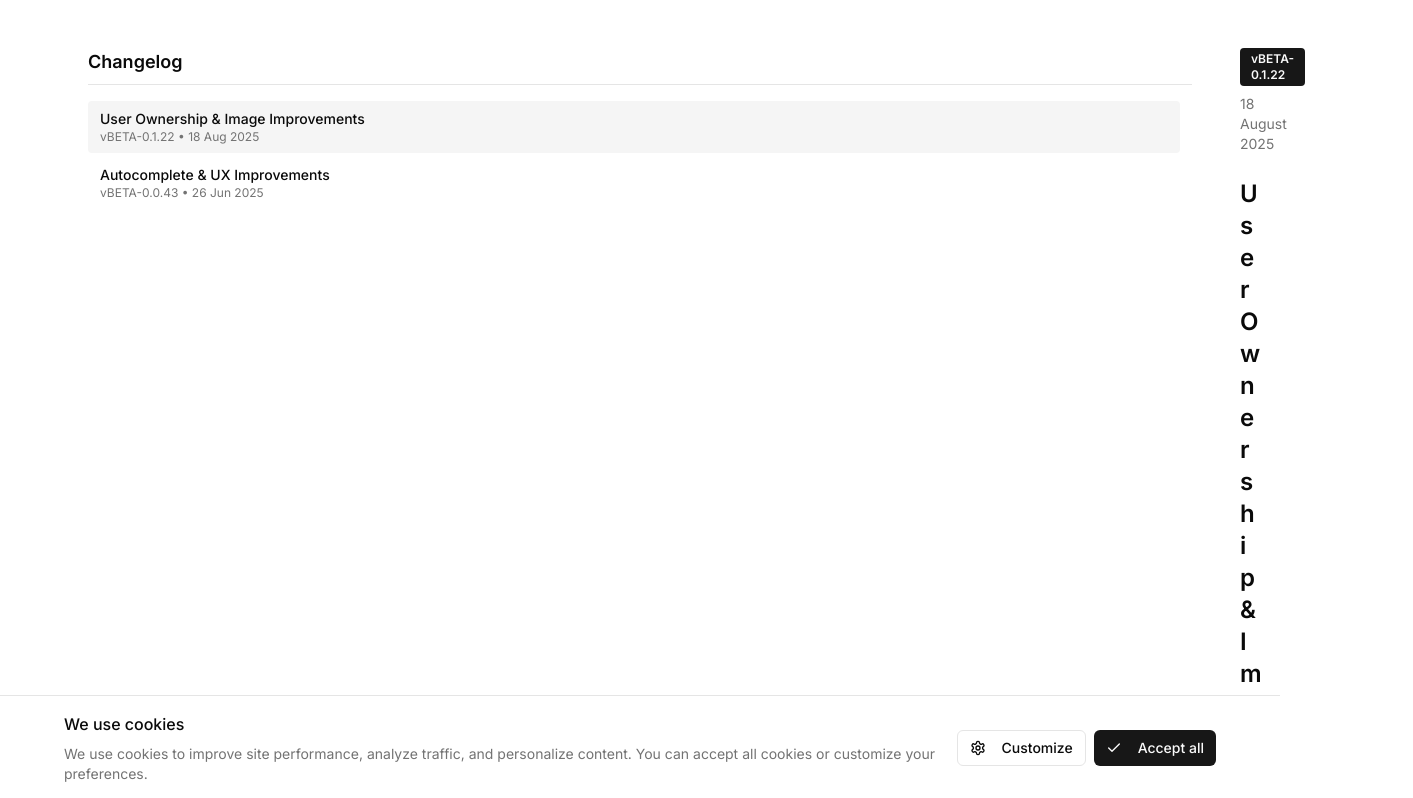
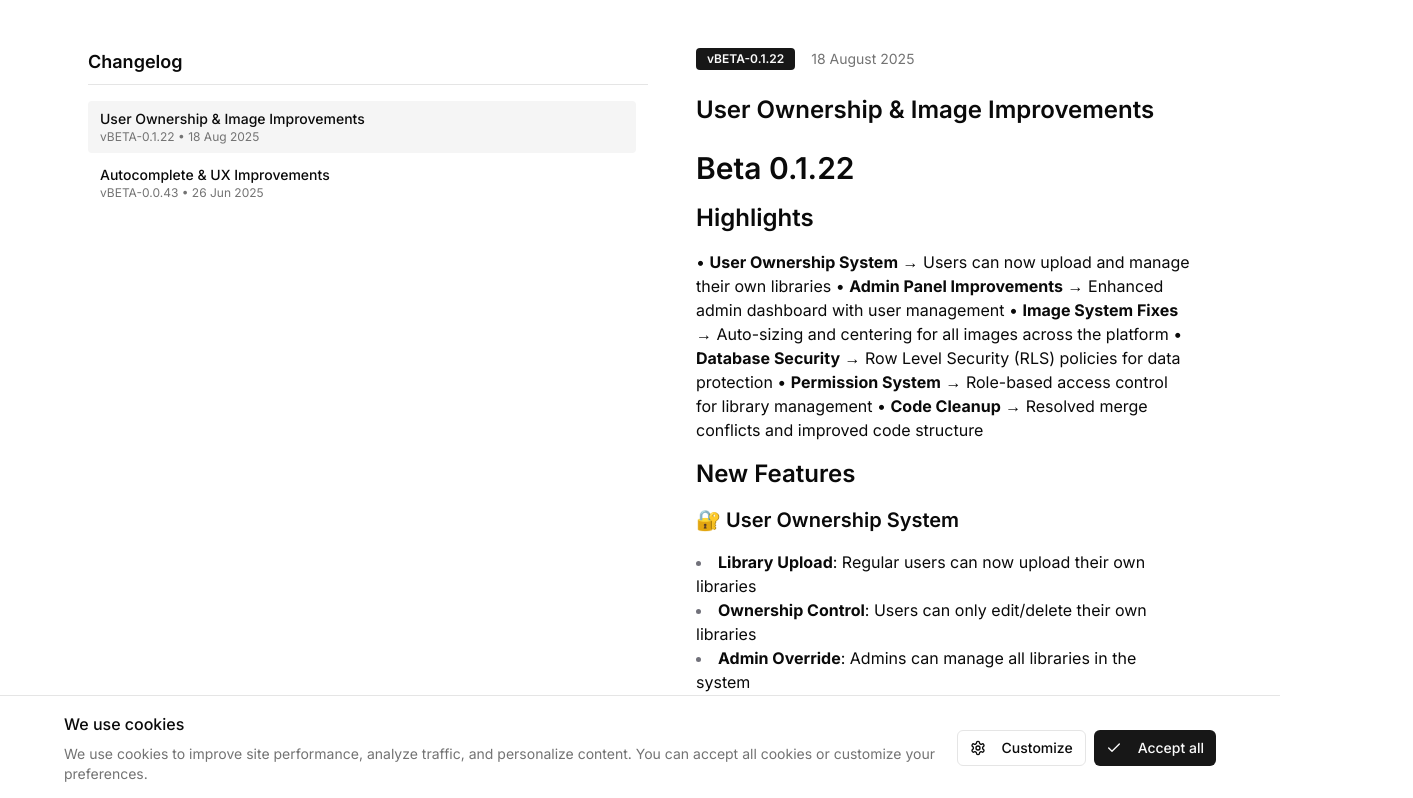
Before and after one commit to Dzgak/uilibs, a Next.js app: page /changelog in a window 1280 px wide. Shown: the top 798 px of the page, 1413 px wide, since content can reach past the window. Built offline with nearby package versions, Linux system fonts and the light colour scheme.

Commit message:
Update ChangelogClient component to enforce consistent max-width for entries
- Set a maximum width of 560px for the sidebar and changelog entries to improve layout consistency.
- Adjusted styles to ensure proper truncation of titles and version information across different screen sizes.

```diff
--- a/components/app/changelogClient.tsx
+++ b/components/app/changelogClient.tsx
@@ -18,7 +18,7 @@ export default function ChangelogClient({ entries }: { entries: ChangelogEntry[]
   return (
     <div className="max-w-6xl mx-auto px-4 sm:px-6 py-12 flex flex-col lg:flex-row gap-6 lg:gap-12">
       {/* Sidebar */}
-      <aside className="lg:w-68 lg:flex-shrink-0 w-full">
+      <aside className="lg:w-68 lg:flex-shrink-0 w-full max-w-[560px]">
         <div className="text-lg font-semibold mb-2">Changelog</div>
         <Separator className="mb-4" />
         <ScrollArea className="h-[40vh] lg:h-[70vh] pr-3">
@@ -27,16 +27,16 @@ export default function ChangelogClient({ entries }: { entries: ChangelogEntry[]
               <button
                 key={rel.version}
                 onClick={() => setActiveIdx(i)}
-                className={`w-full max-w-full text-left rounded px-3 py-2 text-sm hover:bg-muted transition-colors overflow-hidden ${
+                className={`w-full max-w-[560px] text-left rounded px-3 py-2 text-sm hover:bg-muted transition-colors overflow-hidden ${
                   i === activeIdx ? "bg-muted" : ""
                 }`}
-                style={{ maxWidth: '100%' }}
+                style={{ maxWidth: '560px' }}
               >
                 <div className="flex flex-col min-w-0">
-                  <span className="block font-medium truncate text-ellipsis" style={{ maxWidth: '100%' }}>
+                  <span className="block font-medium truncate text-ellipsis" style={{ maxWidth: '560px' }}>
                     {rel.title}
                   </span>
-                  <span className="block text-xs text-muted-foreground truncate text-ellipsis" style={{ maxWidth: '100%' }}>
+                  <span className="block text-xs text-muted-foreground truncate text-ellipsis" style={{ maxWidth: '560px' }}>
                     v{rel.version} • {format(new Date(rel.date), "d MMM yyyy")}
                   </span>
                 </div>
```
